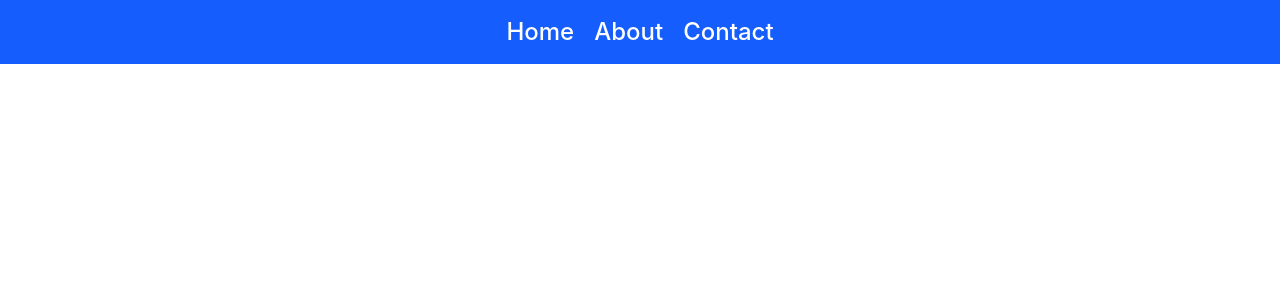
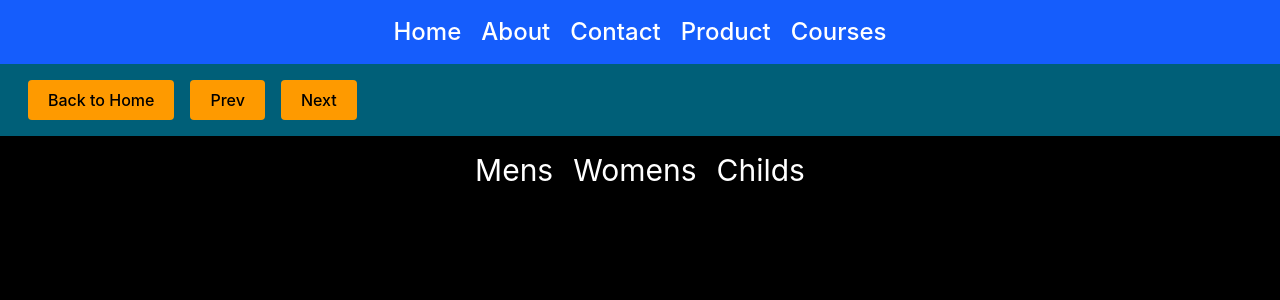
Before and after one commit to Jainil05/React_Practice, a React (Vite) app: page /product in a window 1280 px wide. Before the commit this address had no page. Shown: the top 300 px of the page. Built offline with nearby package versions, Linux system fonts and the light colour scheme.

Commit message:
Advance Routing where i Learn Dynamic Routing , Nested Routing,function throw navigation

```diff
--- a/src/App.jsx
+++ b/src/App.jsx
@@ -9,6 +9,14 @@ import Home from "./Pages/Home";
 import About from "./Pages/About";
 import Contact from "./Pages/Contact";
 import Navbar from "./Components/Routers/Navbar";
+import Notfound from "./Pages/Notfound";
+import Product from "./Pages/Product";
+import Men from "./Pages/Men";
+import Women from "./Pages/Women";
+import Child from "./Pages/Child";
+import Courses from "./Pages/Courses";
+import CoursesDetails from "./Pages/CoursesDetails";
+import Navbar2 from "./Components/Routers/Navbar2";
 function App() {
   // This is for card componets prctice
   // const jobOpenings = [
@@ -196,10 +204,22 @@ function App() {
     // Routes Practices
     <div className="">
       <Navbar />
+      <Navbar2/>
       <Routes>
         <Route path="/" element={<Home />} />
         <Route path="/about" element={<About />} />
         <Route path="/contact" element={<Contact />} />
+
+        {/* We use '*' for any other route which is we don't have(For Not Found Pages) */}
+        <Route path="*" element={<Notfound/>} />
+        {/* Nested Routing */}
+        <Route path="/product" element={<Product/>}>
+          <Route path="men" element={<Men/>} />
+          <Route path="women" element={<Women/>} />
+          <Route path="child" element={<Child/>} />
+        </Route>
+        <Route path="/courses" element={<Courses/>} />
+        <Route path="/courses/:id" element={<CoursesDetails/>} />
       </Routes>
     </div>
   );
--- a/src/Components/Routers/Navbar.jsx
+++ b/src/Components/Routers/Navbar.jsx
@@ -8,6 +8,8 @@ const Navbar = () => {
       <Link to="/">Home</Link>
       <Link to="/about">About</Link>
       <Link to="/contact">Contact</Link>
+      <Link to="/product">Product</Link>
+      <Link to="/courses">Courses</Link>
     </div>
   );
 };
--- /dev/null
+++ b/src/Components/Routers/Navbar2.jsx
@@ -0,0 +1,38 @@
+import React from "react";
+import { useNavigate } from "react-router-dom";
+
+const Navbar2 = () => {
+// we use usenavigate for functional Routing link onclick navigate etc...
+  const navigate = useNavigate();
+
+  return (
+    <div className="py-2 px-5 bg-cyan-800">
+      <button
+        className="font-medium bg-amber-500 px-5 py-2 rounded m-2 cursor-pointer active:scale-95"
+        onClick={() => {
+          navigate("/");
+        }}
+      >
+        Back to Home
+      </button>
+      <button
+        className="font-medium bg-amber-500 px-5 py-2 rounded m-2 cursor-pointer active:scale-95"
+        onClick={() => {
+          navigate(-1);
+        }}
+      >
+        Prev
+      </button>
+      <button
+        className="font-medium bg-amber-500 px-5 py-2 rounded m-2 cursor-pointer active:scale-95"
+        onClick={() => {
+          navigate(+1);
+        }}
+      >
+        Next
+      </button>
+    </div>
+  );
+};
+
+export default Navbar2;
--- /dev/null
+++ b/src/Components/Routers/Navbar_Product.jsx
@@ -0,0 +1,15 @@
+import React from 'react'
+import { Link } from 'react-router-dom'
+import Men from '../../Pages/Men'
+
+const Navbar_Product = () => {
+  return (
+    <div className='flex justify-center items-center gap-5 text-3xl text-white'>
+        <Link to="men">Mens</Link>
+        <Link to="women">Womens</Link>
+        <Link to="child">Childs</Link>
+    </div>
+  )
+}
+
+export default Navbar_Product
--- a/src/Pages/About.jsx
+++ b/src/Pages/About.jsx
@@ -1,11 +1,13 @@
-import React from 'react'
+import React from "react";
+import { useNavigate } from "react-router-dom";
 
 const About = () => {
   return (
-    <div className='h-screen w-full bg-black text-white  flex justify-center items-center ' >
-      <h2 className='text-5xl font-extrabold underline'>About Page</h2>
-    </div>
-  )
-}
+      <div className="h-screen w-full bg-black text-white flex justify-center items-center ">
+        <h2 className="text-5xl font-extrabold underline">About Page</h2>
+      </div>
 
-export default About
+  );
+};
+
+export default About;
--- /dev/null
+++ b/src/Pages/Child.jsx
@@ -0,0 +1,11 @@
+import React from 'react'
+
+const Child = () => {
+  return (
+    <div className='h-screen w-full bg-black text-white  flex justify-center items-center ' >
+      <h2 className='text-5xl font-extrabold underline'>Child Products</h2>
+    </div>
+  )
+}
+
+export default Child
--- /dev/null
+++ b/src/Pages/Courses.jsx
@@ -0,0 +1,12 @@
+import React from "react";
+const Courses = () => {
+  return (
+    <div className="h-screen w-full bg-black text-white  flex justify-center items-center ">
+      <h2 className="text-5xl font-extrabold underline">
+        Courses Page
+      </h2>
+    </div>
+  );
+};
+
+export default Courses;
--- /dev/null
+++ b/src/Pages/CoursesDetails.jsx
@@ -0,0 +1,16 @@
+import React from 'react'
+import { useParams } from "react-router-dom";
+
+const CoursesDetails = () => {
+  const parameter = useParams();
+
+  return (
+    <div className="h-screen w-full bg-black text-white  flex justify-center items-center ">
+      <h2 className="text-5xl font-extrabold underline">
+        {parameter.id} Course Page
+      </h2>
+    </div>
+  )
+}
+
+export default CoursesDetails
--- /dev/null
+++ b/src/Pages/Men.jsx
@@ -0,0 +1,11 @@
+import React from 'react'
+
+const Men = () => {
+  return (
+    <div className='h-screen w-full bg-black text-white  flex justify-center items-center ' >
+      <h2 className='text-5xl font-extrabold underline'>Mens Products</h2>
+    </div>
+  )
+}
+
+export default Men
--- /dev/null
+++ b/src/Pages/Notfound.jsx
@@ -0,0 +1,11 @@
+import React from 'react'
+
+const Notfound = () => {
+  return (
+    <div className='h-screen w-full bg-black  flex justify-center items-center ' >
+      <h2 className='text-5xl font-extrabold underline text-red-600'>404 | Not Found</h2>
+    </div>
+  )
+}
+
+export default Notfound
--- /dev/null
+++ b/src/Pages/Product.jsx
@@ -0,0 +1,16 @@
+import React from 'react'
+import Navbar_Product from '../Components/Routers/Navbar_Product'
+import { Outlet } from 'react-router-dom'
+
+const Product = () => {
+  return (
+     <div className='h-screen w-full bg-black text-white p-4' >
+        <Navbar_Product/>
+
+        {/* Outlet is  essential for rendering nested routes */}
+        <Outlet />
+    </div>
+  )
+}
+
+export default Product
--- /dev/null
+++ b/src/Pages/Women.jsx
@@ -0,0 +1,11 @@
+import React from 'react'
+
+const Women = () => {
+  return (
+    <div className='h-screen w-full bg-black text-white  flex justify-center items-center ' >
+      <h2 className='text-5xl font-extrabold underline'>Womens Products</h2>
+    </div>
+  )
+}
+
+export default Women
```
